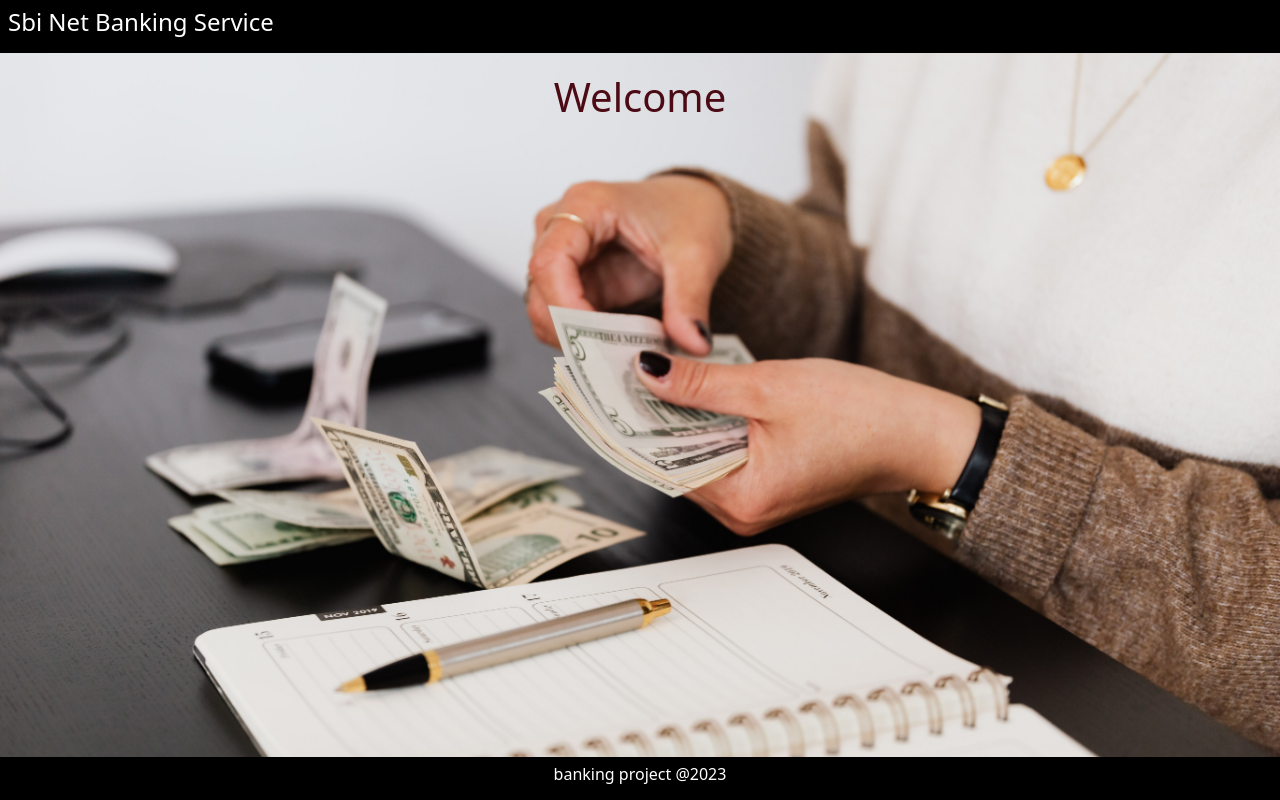
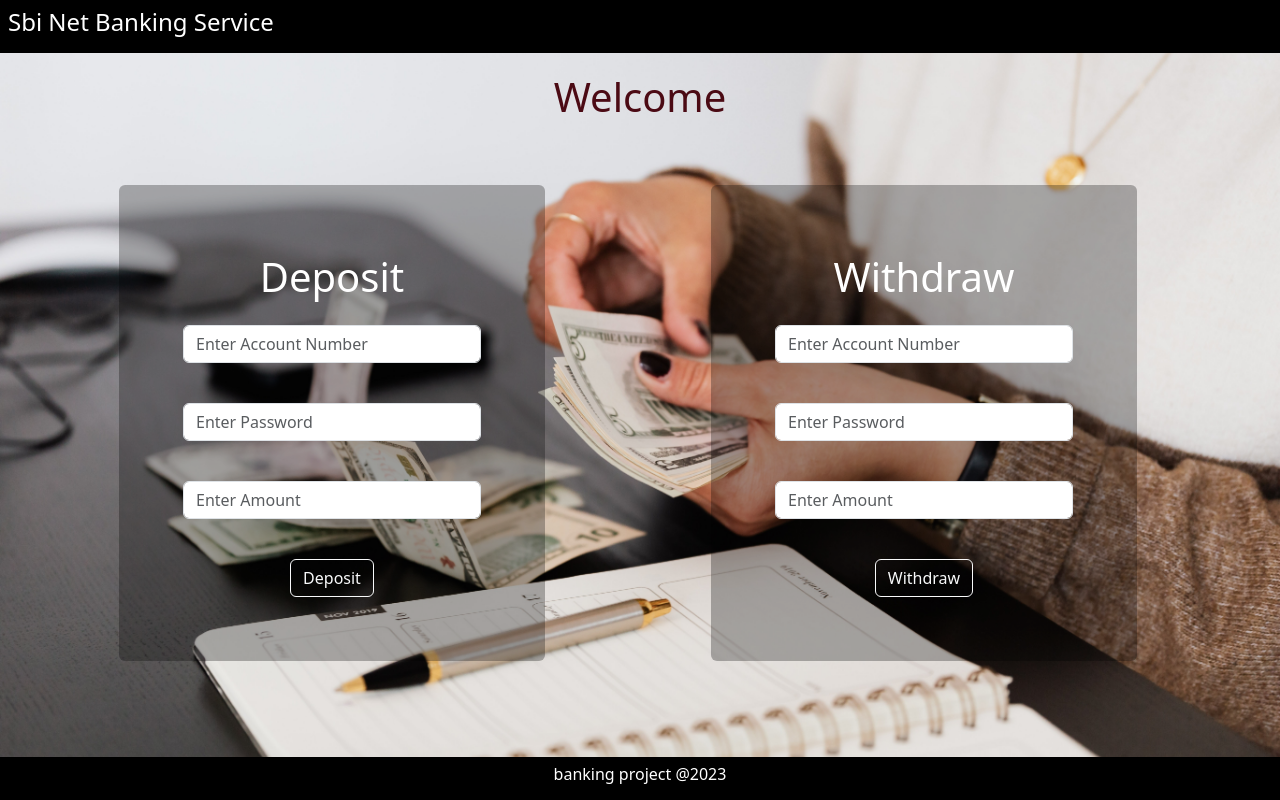
Before and after one commit to Megha183/angularproject_bank, an Angular app: page /dashboard in a window 1280 px wide. Built offline with nearby package versions, Linux system fonts and the light colour scheme.

Commit message:
sixth commit

```diff
--- a/src/app/dashboard/dashboard.component.html
+++ b/src/app/dashboard/dashboard.component.html
@@ -1,2 +1,53 @@
 
 <h1>Welcome {{user}}</h1>
+
+<div class="row mb-5 p-5 w-100">
+<div class="text-center container col-lg-6 col-md-12 ">
+    <div class="container w-75 rounded  text-center p-5  mt-2"style="background-color:rgb(0,0,0,0.284);">
+
+    <h1 class="text-white">Deposit</h1>
+    <form action="">
+
+        <div class="p-3 mt-2">
+            <input [(ngModel)]="acno" class="form-control"  type="text" id="acid1"name="acnum1" placeholder="Enter Account Number">
+        </div>
+        <div class="p-3 mt-2">
+            <input [(ngModel)]="psw" class="form-control" type="password" id="psw1"name="paswrd1" placeholder="Enter Password">
+        </div>
+        <div class="p-3 mt-2">
+            <input [(ngModel)]="amnt" class="form-control"  type="text"id="amouid1"name="amnt1" placeholder="Enter Amount">
+        </div>
+        <div class="p-3 mt-2">
+            <button class="btn btn-outline-light"type="button"(click)="deposit()" >Deposit</button>
+        </div>
+
+
+    </form>
+    </div>
+</div>
+
+
+<div class="text-center container col-lg-6 col-md-12 ">
+    <div class="container w-75 rounded  text-center p-5  mt-2"style="background-color:rgb(0,0,0,0.284);">
+
+    <h1 class="text-white">Withdraw</h1>
+    <form action="">
+        <div class="p-3 mt-2">
+            <input [(ngModel)]="acno1"class="form-control"  type="text"id="acid2"name="acnum2" placeholder="Enter Account Number">
+        </div>
+        <div class="p-3 mt-2">
+            <input [(ngModel)]="psw1" class="form-control" type="password"id="psw2"name="paswrd2"placeholder="Enter Password">
+        </div>
+        <div class="p-3 mt-2">
+            <input  [(ngModel)]="amnt1" class="form-control" type="password"id="amouid2"name="amt2"placeholder="Enter Amount">
+        </div>
+
+        <div class="p-3 mt-2">
+            <button class="btn btn-outline-light"type="button"(click)="withdraw()">Withdraw</button>
+        </div>
+
+
+    </form>
+    </div>
+</div>
+</div>
--- a/src/app/dashboard/dashboard.component.ts
+++ b/src/app/dashboard/dashboard.component.ts
@@ -9,8 +9,41 @@ import { DataService } from '../services/data.service';
 export class DashboardComponent {
 
 user:any
+acno:any
+psw:any
+amnt:any
+
+acno1:any
+psw1:any
+amnt1:any
+
   constructor(private ds:DataService){
     this.user=this.ds.currentUser
   }
 
+  deposit(){
+var acno=this.acno
+var psw=this.psw
+var amnt=this.amnt
+const result=this.ds.deposit(acno,psw,amnt)
+if(result){
+  alert(`Your account has been credited with amount ${amnt} and the current balance is ${result}`)
 }
+else{
+  alert("Incorrect account number or password")
+}
+}
+
+  withdraw(){
+    var acno=this.acno1
+    var psw=this.psw1
+    var amnt=this.amnt1
+    const result=this.ds.withdraw(acno,psw,amnt)
+    if(result){
+      alert(`Your account has been debited with amount ${amnt} and the current balance is ${result}`)
+    }
+
+
+
+  }
+}
--- a/src/app/login/login.component.ts
+++ b/src/app/login/login.component.ts
@@ -23,12 +23,12 @@ login(){
 
   const result=this.ds.login(acnum,psw)
   if(result){
-    alert('login success')
+    alert('Login success')
     this.router.navigateByUrl('dashboard')
 
   }
   else{
-    alert('incorrect acno or password')
+    alert('Incorrect account number or password')
   }
 }
 
--- a/src/app/register/register.component.ts
+++ b/src/app/register/register.component.ts
@@ -25,11 +25,11 @@ export class RegisterComponent {
     // console.log(uname),console.log(acno),console.log(psw);
     const result=this.ds.register(uname,acno,psw)
     if(result){
-      alert("registered")
+      alert("Registered")
       this.router.navigateByUrl("")
     }
     else{
-      alert("acno already preset")
+      alert("Account number already present")
     }
 
 
--- a/src/app/services/data.service.ts
+++ b/src/app/services/data.service.ts
@@ -47,4 +47,52 @@ else{
     }
     // alert("login clicked")
   }
+
+  deposit(acnum:any,password:any,amount:any){
+    let userDetails=this.userDetails
+    //convert string amount to number-parseInt
+    var amnt=parseInt(amount)
+
+    if(acnum in userDetails){
+      if(password==userDetails[acnum]["password"]){
+// update balance
+userDetails[acnum]["balance"]+=amnt
+
+// return balance
+return userDetails[acnum]["balance"]
+      }
+
+else{
+  return false
 }
+}
+else{
+  return false
+}
+  }
+
+withdraw(acnum:any,password:any,amount:any){
+  let userDetails=this.userDetails
+  var amnt=parseInt(amount)
+  if(acnum in userDetails){
+    if(password==userDetails[acnum]["password"]) {
+      if(amnt< userDetails[acnum]["balance"]){
+        userDetails[acnum]["balance"]-=amnt
+        return userDetails[acnum]["balance"]
+
+      }else{
+        alert("Insufficient balance")
+        return false
+      }
+
+    }else{
+      alert("Incorrect password")
+      return false
+    }
+}
+else{
+  alert("Incorect account number")
+  return false
+}
+}
+}
--- a/src/index.html
+++ b/src/index.html
@@ -12,11 +12,11 @@
 
 </head>
 <body>
-  <header class="p-2"style="background-color:black;height;50px;color:white;">
+  <header class="p-2 "style="background-color:black;height;50px;color:white;">
 <h4>Sbi Net Banking Service</h4>
   </header>
   <app-root></app-root>
-  <footer class="p-2 w-100 fixed-bottom"style="background-color:black">
+  <footer class="p-2 fixed-bottom"style="background-color:black">
 <h6 class="text-center text-white">banking project @2023</h6>
   </footer>
 </body>
```
Also changed, not shown: src/app/dashboard/dashboard.component.css (line endings or trailing spaces).
